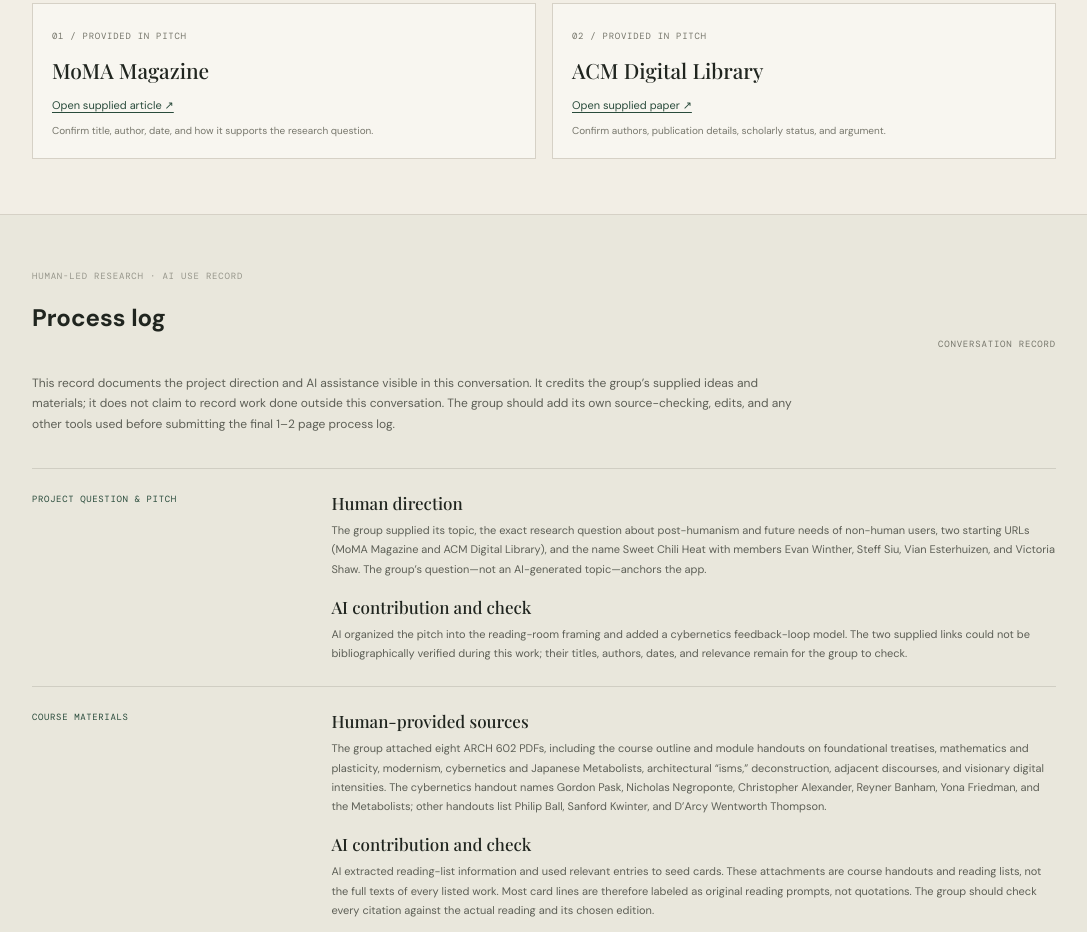
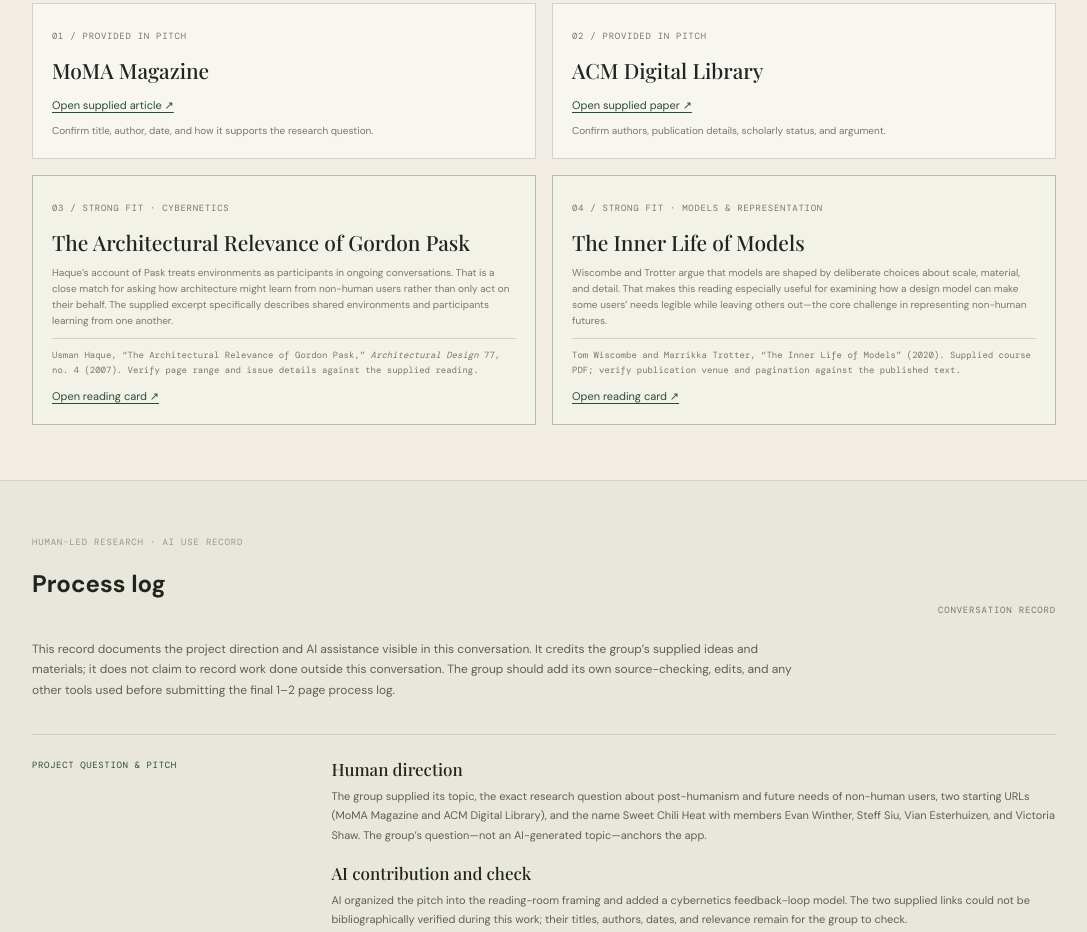
Before and after one commit to heyvian/posthuman-architecture-reading-room, a plain HTML site: page index.html in a window 1280 px wide. Shown: the part 1868-2800 px from the top of the page, without its empty margins (96-1183 px from the left). Drawn offline with nearby package versions, Linux system fonts and the light colour scheme; a web font is replaced by a local one.

Commit message:
Feature two key course readings
Co-authored-by: Copilot App <223556219+Copilot@users.noreply.github.com>

```diff
--- a/app.js
+++ b/app.js
@@ -165,6 +165,10 @@ function closeReading() {
 search.addEventListener('input', renderCards);
 document.querySelector('#close-drawer').addEventListener('click', closeReading);
 scrim.addEventListener('click', closeReading);
+document.querySelectorAll('[data-reading-id]').forEach((button) => button.addEventListener('click', () => {
+  library.scrollIntoView({ behavior: 'smooth', block: 'start' });
+  openReading(button.dataset.readingId);
+}));
 document.addEventListener('keydown', (event) => {
   if ((event.metaKey || event.ctrlKey) && event.key.toLowerCase() === 'k') { event.preventDefault(); search.focus(); }
   if (event.key === 'Escape') closeReading();
--- a/assignment.css
+++ b/assignment.css
@@ -67,6 +67,35 @@
   color: var(--muted);
   font-size: 10px;
   line-height: 1.6;
+}
+
+.pitch-sources .featured-source {
+  border-color: #b7bda0;
+  background: #f3f2e9;
+}
+
+.pitch-sources .source-citation {
+  padding-top: 9px;
+  border-top: 1px solid var(--line);
+  font-family: var(--mono);
+  font-size: 9px;
+}
+
+.source-card-link {
+  margin-top: 12px;
+  padding: 0;
+  border: 0;
+  background: none;
+  color: var(--green);
+  cursor: pointer;
+  font: 11px var(--sans);
+  text-decoration: underline;
+  text-underline-offset: 3px;
+}
+
+.source-card-link:focus-visible {
+  outline: 2px solid #607c4f;
+  outline-offset: 3px;
 }
 
 .card-art::before,
--- a/index.html
+++ b/index.html
@@ -49,6 +49,8 @@
         <div class="pitch-sources">
           <article><span>01 / PROVIDED IN PITCH</span><h3>MoMA Magazine</h3><a href="https://production-gcp.moma.org/magazine/articles/1409" target="_blank" rel="noopener noreferrer">Open supplied article ↗</a><p>Confirm title, author, date, and how it supports the research question.</p></article>
           <article><span>02 / PROVIDED IN PITCH</span><h3>ACM Digital Library</h3><a href="https://dl.acm.org/doi/10.1145/3789492.3796449" target="_blank" rel="noopener noreferrer">Open supplied paper ↗</a><p>Confirm authors, publication details, scholarly status, and argument.</p></article>
+          <article class="featured-source"><span>03 / STRONG FIT · CYBERNETICS</span><h3>The Architectural Relevance of Gordon Pask</h3><p>Haque’s account of Pask treats environments as participants in ongoing conversations. That is a close match for asking how architecture might learn from non-human users rather than only act on their behalf. The supplied excerpt specifically describes shared environments and participants learning from one another.</p><p class="source-citation">Usman Haque, “The Architectural Relevance of Gordon Pask,” <em>Architectural Design</em> 77, no. 4 (2007). Verify page range and issue details against the supplied reading.</p><button class="source-card-link" type="button" data-reading-id="pask-haque">Open reading card ↗</button></article>
+          <article class="featured-source"><span>04 / STRONG FIT · MODELS & REPRESENTATION</span><h3>The Inner Life of Models</h3><p>Wiscombe and Trotter argue that models are shaped by deliberate choices about scale, material, and detail. That makes this reading especially useful for examining how a design model can make some users’ needs legible while leaving others out—the core challenge in representing non-human futures.</p><p class="source-citation">Tom Wiscombe and Marrikka Trotter, “The Inner Life of Models” (2020). Supplied course PDF; verify publication venue and pagination against the published text.</p><button class="source-card-link" type="button" data-reading-id="wiscombe-inner-life-models">Open reading card ↗</button></article>
         </div>
       </section>
 
@@ -70,6 +72,10 @@
         <div class="log-entry">
           <span class="log-date">FURTHER COURSE READINGS</span>
           <div><h3>Human-provided materials</h3><p>The group reattached the Wiscombe, Gannon, Woods, and “Discreteness” readings and supplied seven new PDFs: Manfredo Tafuri’s “Toward a Critique of Architectural Ideology,” Robert Venturi’s <em>Complexity and Contradiction in Architecture</em>, Jacques Derrida’s “Point de folie—Maintenant l’architecture,” Peter Eisenman’s “Aspects of Modernism,” Bernard Tschumi’s “The Architectural Paradox,” Michel Foucault’s “Panopticism,” and Gilles Deleuze’s “Plato and the Simulacrum.” The reattached readings remain on their existing cards rather than being duplicated.</p><h3>AI contribution and verification limits</h3><p>AI added seven cards and connected each reading to the research question while distinguishing the authors’ subjects from the group’s more-than-human application. Short excerpts from the readable Derrida, Tschumi, and Deleuze PDFs are attributed and located. The Tafuri, Venturi, Eisenman, and Foucault files did not yield selectable text, so their cards use reading prompts and citations instead of invented quotations.</p></div>
+        </div>
+        <div class="log-entry">
+          <span class="log-date">FEATURED COURSE SOURCES</span>
+          <div><h3>Editorial selection</h3><p>From the group’s supplied readings, AI highlighted Haque’s essay on Gordon Pask and Wiscombe and Trotter’s “The Inner Life of Models” under “Sources in conversation.” They were selected for their direct relevance: one frames environments as participants in reciprocal cybernetic conversations, while the other makes explicit that models select what they represent. The annotations connect those ideas to the group’s question without presenting the authors as directly writing about non-human architectural users.</p></div>
         </div>
         <div class="log-entry">
           <span class="log-date">LITERARY & ECOLOGICAL DIRECTIONS</span>
```
Also changed, not shown: 1 other file.
